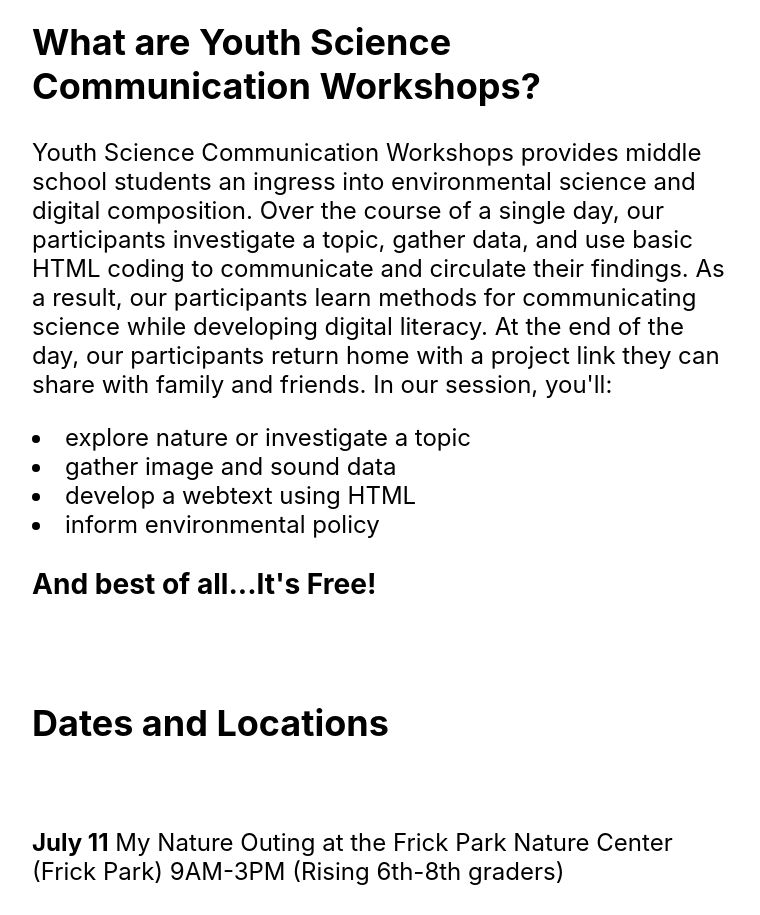
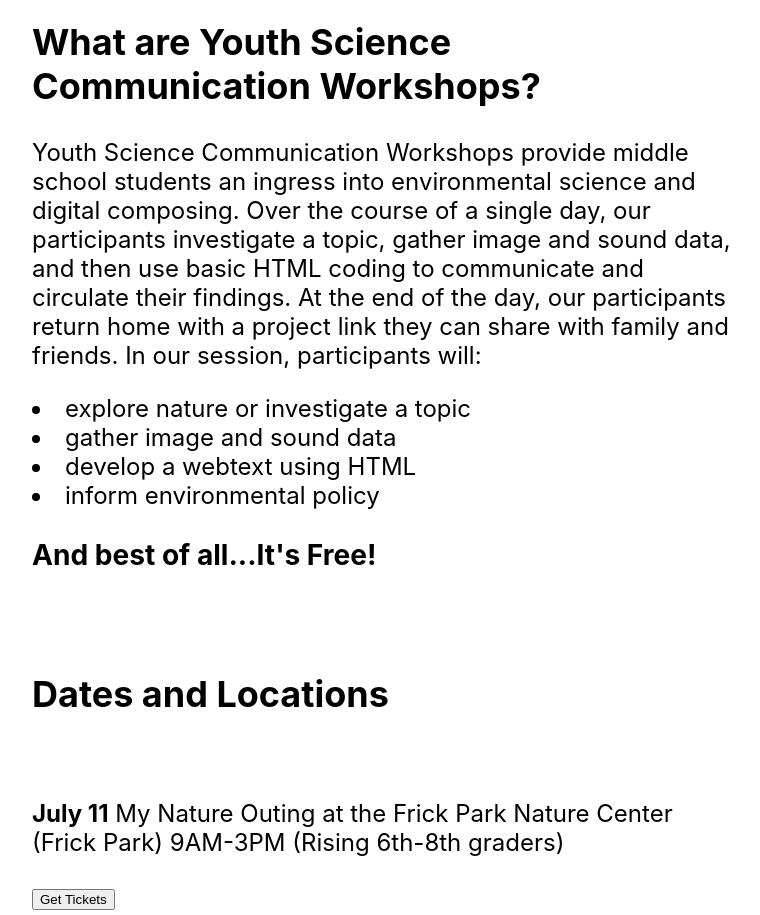
Before and after one commit to Youth-Science-Communication-Workshop/2024, a plain HTML site: page index.html in a window 1280 px wide. Shown: the part 880-1795 px from the top of the page, without its empty margins (256-1016 px from the left). Drawn offline with Linux system fonts and the light colour scheme; a script that the page names is missing.

Commit message:
Add files via upload

```diff
--- a/index.html
+++ b/index.html
@@ -34,7 +34,7 @@
 
 <div class="text-block" style="text-align: left">
 <h2>What are Youth Science Communication Workshops?</h2>
-  <p>Youth Science Communication Workshops provides middle school students an ingress into environmental science and digital composition. Over the course of a single day, our participants investigate a topic, gather data, and use basic HTML coding to communicate and circulate their findings. As a result, our participants learn methods for communicating science while developing digital literacy. At the end of the day, our participants return home with a project link they can share with family and friends. In our session, you'll:</p>
+  <p>Youth Science Communication Workshops provide middle school students an ingress into environmental science and digital composing. Over the course of a single day, our participants investigate a topic, gather image and sound data, and then use basic HTML coding to communicate and circulate their findings. At the end of the day, our participants return home with a project link they can share with family and friends. In our session, participants will:</p>
 
   <div class= "ul">
           <li>explore nature or investigate a topic</li>
```
